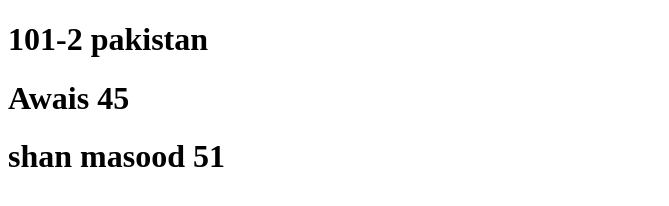
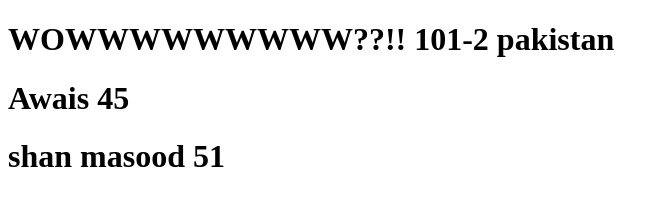
Before and after one commit to HamzaMushtaq23/my-static-website, a plain HTML site: page index.html in a window 1280 px wide. Shown: the whole page, without its empty margins (0-669 px from the left). Drawn offline with Linux system fonts and the light colour scheme.

Commit message:
Update header text in index.html

```diff
--- a/index.html
+++ b/index.html
@@ -6,7 +6,7 @@
     <title>Document</title>
 </head>
 <body>
-    <H1>101-2 pakistan</H1>
+    <H1>WOWWWWWWWWW??!! 101-2 pakistan</H1>
     <H1>Awais 45</H1>
     <H1>shan masood 51</H1>
 </body>
```
